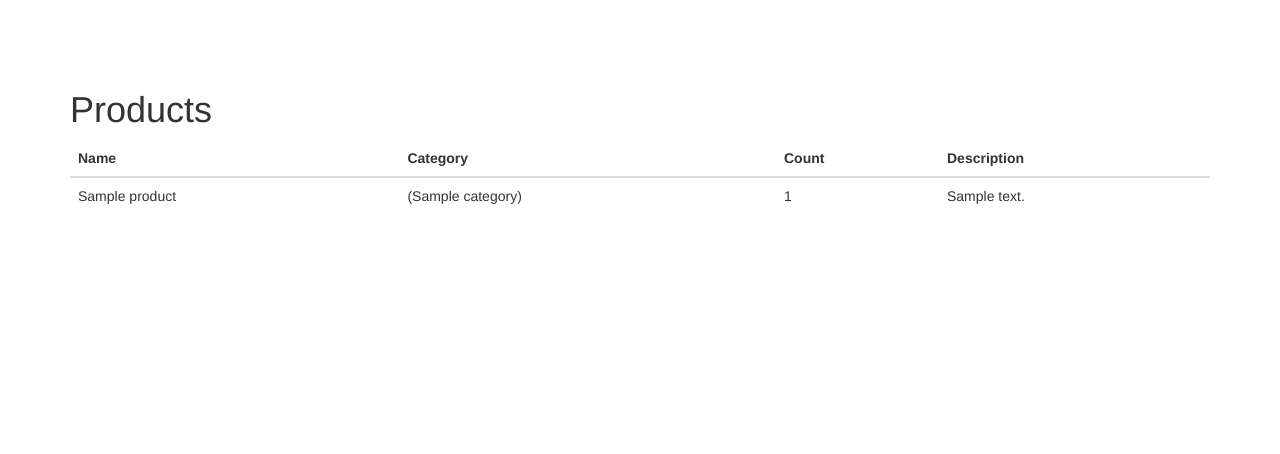
After one commit to grvx24/E-commerceProject, a Yii app: template views/product/index.php in a window 1280 px wide. The commit adds this page. Shown: the top 454 px of the page. Run offline with PHP 8.4 and a stand-in for Yii, Linux system fonts and the light colour scheme; the template is opened without the code that fills it: most values are stand-ins (such as "Sample title", 1, 10 or a date in 2020); data that the repository does not hold is empty; some libraries are stand-ins or nearby versions.

Commit message:
Some products

```diff
--- a/config/db.php
+++ b/config/db.php
@@ -2,7 +2,7 @@
 
 return [
     'class' => 'yii\db\Connection',
-    'dsn' => 'mysql:host=localhost;dbname=yii2basic',
+    'dsn' => 'sqlite:C:/Users/Kamil/Desktop/Studia/ecommerce/Projekt/basic/database/126865.db',
     'username' => 'root',
     'password' => '',
     'charset' => 'utf8',
--- a/views/layouts/main.php
+++ b/views/layouts/main.php
@@ -39,6 +39,7 @@ AppAsset::register($this);
         'options' => ['class' => 'navbar-nav navbar-right'],
         'items' => [
             ['label' => 'Home', 'url' => ['/site/index']],
+            ['label' => 'Products', 'url' => ['/product/index']],
             ['label' => 'About', 'url' => ['/site/about']],
             ['label' => 'Contact', 'url' => ['/site/contact']],
             Yii::$app->user->isGuest ? (
--- /dev/null
+++ b/views/product/index.php
@@ -0,0 +1,29 @@
+<?php
+
+use yii\helpers\Html;
+use yii\widgets\LinkPager;
+?>
+<h1>Products</h1>
+<table class="table">
+    <thead>
+    <tr>
+        <th scope="col">Name</th>
+        <th scope="col">Category</th>
+        <th scope="col">Count</th>
+        <th scope="col">Description</th>
+    </tr>
+    </thead>
+  <tbody>
+  <?php foreach ($products as $product): ?>
+      <tr>
+          <td><?= Html::encode("{$product->Name}") ?></td>
+          <td><?= Html::encode("({$product->Category})") ?></td>
+          <td><?= Html::encode("{$product->Count}") ?></td>
+          <td><?= Html::encode("{$product->Description}") ?></td>
+      </tr>
+  <?php endforeach; ?>
+  </tbody>
+
+</table>
+
+<?= LinkPager::widget(['pagination' => $pagination]) ?>
```
Also changed, not shown: controllers/ProductController.php (added, +38 -0 lines), models/Product.php (added, +16 -0 lines), database/126865.db, 2 other files.
